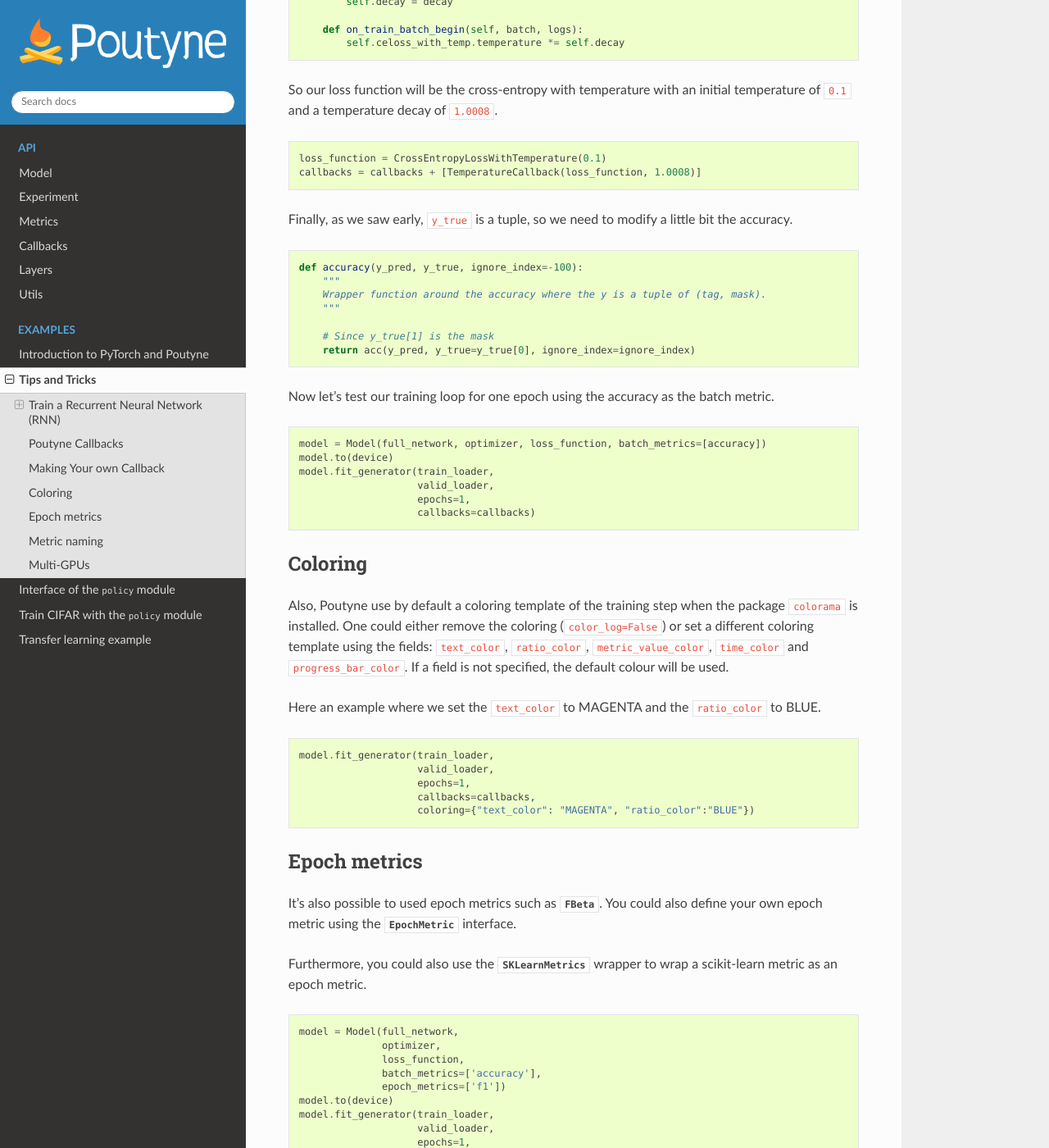
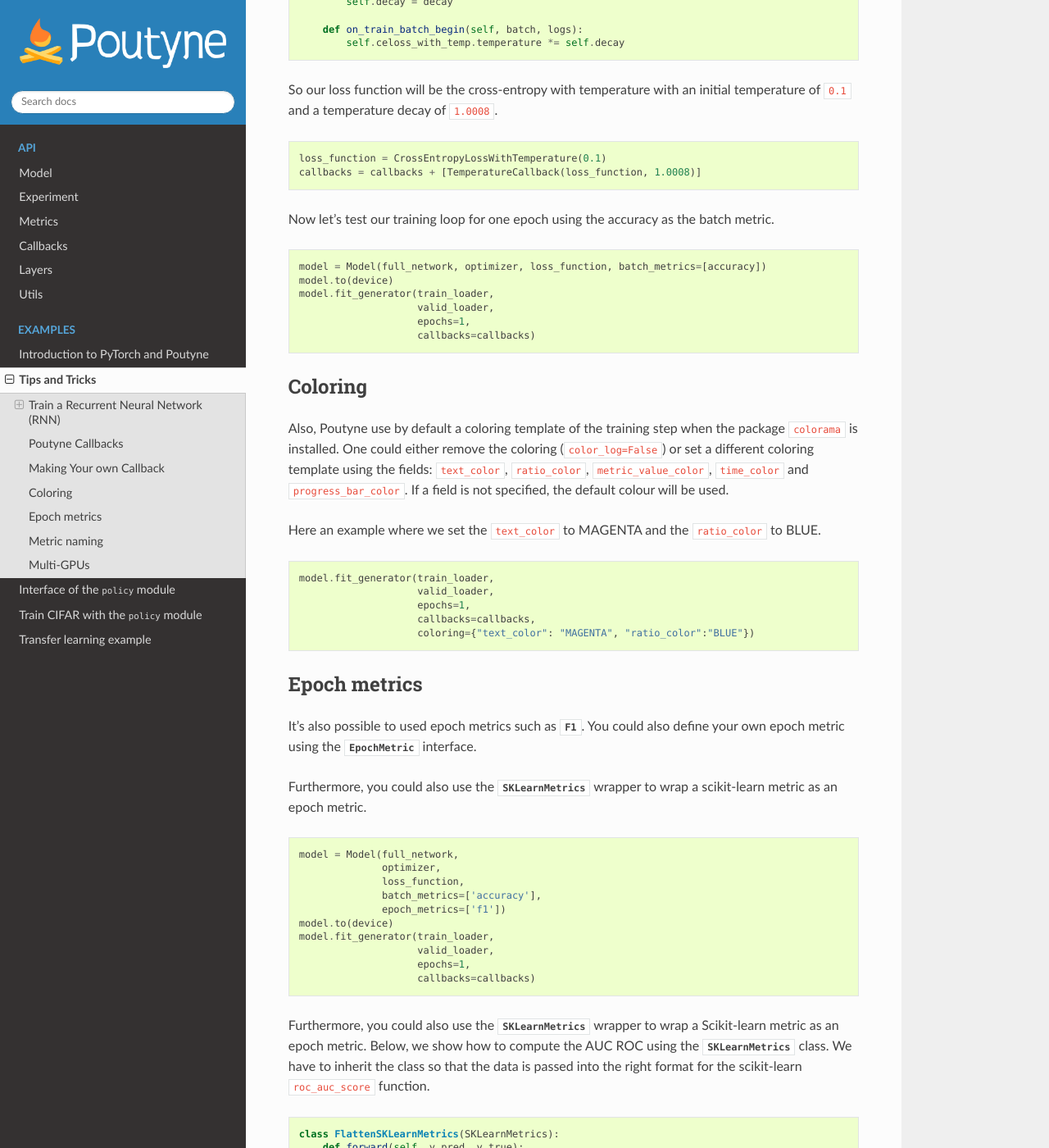
Before and after one commit to GRAAL-Research/poutyne, a Sphinx documentation site: the page built from docs/source/examples/tips_and_tricks.rst, in a window 1280 px wide and 1400 px high, scrolled down 8110 px. Shown: the whole window at 82% size. Built offline with Sphinx 7.4.7 and the Read the Docs theme 2.0.0, drawn with Linux system fonts in a browser that asks for light colours; the version number could not be read and is left out; some of the changed text lies outside the part shown.

Commit message:
Fix broken links in rst

```diff
--- a/docs/source/examples/tips_and_tricks.rst
+++ b/docs/source/examples/tips_and_tricks.rst
@@ -212,7 +212,7 @@
 
 Now, since all the addresses are not of the same size, it is impossible to batch them together since all elements of a tensor must have the same lengths. But there is a trick, padding!
 
-The idea is simple. We add *empty* tokens at the end of each sequence up to the longest one in a batch. For the word vectors, we add vectors of 0 as padding. For the tag indices, we pad with -100s. We do so because of the :class:`~torch.nn.CrossEntropyLoss`, the accuracy metric and the :class:`~poutyne.framework.metrics.epoch_metrics.fscore.FBeta` all ignore targets with values of ``-100``.
+The idea is simple. We add *empty* tokens at the end of each sequence up to the longest one in a batch. For the word vectors, we add vectors of 0 as padding. For the tag indices, we pad with -100s. We do so because of the :class:`~torch.nn.CrossEntropyLoss`, the accuracy metric and the :class:`~poutyne.framework.metrics.F1` metric all ignore targets with values of ``-100``.
 
 To do this padding, we use the ``collate_fn`` argument of the PyTorch :class:`~torch.utils.data.DataLoader` and on running time, that process will be done. One thing to take into account, since we pad the sequence, we need each sequence's lengths to unpad them in the forward pass. That way, we can pad and pack the sequence to minimize the training time (read `this good explanation <https://stackoverflow.com/questions/51030782/why-do-we-pack-the-sequences-in-pytorch>`_ of why we pad and pack sequences).
 
@@ -378,18 +378,6 @@
     loss_function = CrossEntropyLossWithTemperature(0.1)
     callbacks = callbacks + [TemperatureCallback(loss_function, 1.0008)]
 
-Finally, as we saw early, ``y_true`` is a tuple, so we need to modify a little bit the accuracy.
-
-.. code-block:: python
-
-    def accuracy(y_pred, y_true, ignore_index=-100):
-        """
-        Wrapper function around the accuracy where the y is a tuple of (tag, mask).
-        """
-
-        # Since y_true[1] is the mask
-        return acc(y_pred, y_true=y_true[0], ignore_index=ignore_index)
-
 Now let's test our training loop for one epoch using the accuracy as the batch metric.
 
 .. code-block:: python
@@ -423,9 +411,9 @@
 Epoch metrics
 =============
 
-It's also possible to used epoch metrics such as :class:`~poutyne.framework.metrics.epoch_metrics.fscore.FBeta`. You could also define your own epoch metric using the :class:`~poutyne.framework.metrics.epoch_metrics.base.EpochMetric` interface.
+It's also possible to used epoch metrics such as :class:`~poutyne.framework.metrics.F1`. You could also define your own epoch metric using the :class:`~poutyne.framework.metrics.EpochMetric` interface.
 
-Furthermore, you could also use the :class:`~poutyne.framework.metrics.epoch_metrics.sklearn_metrics.SKLearnMetrics` wrapper to wrap a scikit-learn metric as an epoch metric.
+Furthermore, you could also use the :class:`~poutyne.framework.metrics.SKLearnMetrics` wrapper to wrap a scikit-learn metric as an epoch metric.
 
 .. code-block:: python
 
```
Also changed, not shown: other parts of docs/source/examples/tips_and_tricks.rst (+3 -3 lines).
